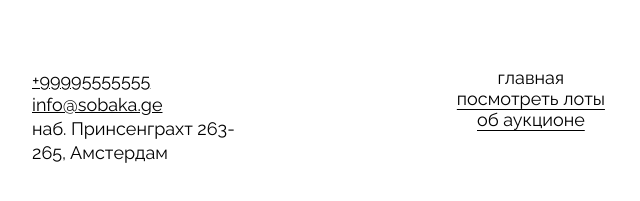
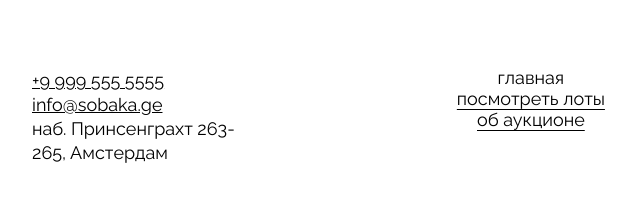
Before and after one commit to nigel-n98/ono-tebe-nado, a plain HTML site: page index.html in a window 1280 px wide. Shown: the part 2775-2976 px from the top of the page, 108-748 px from the left. Drawn offline with Linux system fonts and the light colour scheme.

Commit message:
еще одно исправление в html

```diff
--- a/index.html
+++ b/index.html
@@ -36,8 +36,7 @@
 
       <div class="header__address">
         <address class="header_address__items">
-          <a class="text-link" href="tel: +99995555555">+9 999 555 5555</a
-          ><br />
+          <a class="text-link" href="tel:+99995555555">+9 999 555 5555</a><br />
           <a class="text-link" href="mailto:info@sobaka.ge">info@sobaka.ge</a
           ><br />
           наб. Принсенграхт 263-<br />265, Амстердам
@@ -172,7 +171,7 @@
     <footer class="footer content-section">
       <div class="footer__address">
         <address class="footer_address__items">
-          <a class="text-link" href="tel:+99995555555">+99995555555</a><br />
+          <a class="text-link" href="tel:+99995555555">+9 999 555 5555</a><br />
           <a class="text-link" href="mailto:info@sobaka.ge">info@sobaka.ge</a
           ><br />наб. Принсенграхт 263-<br />265, Амстердам
         </address>
```
